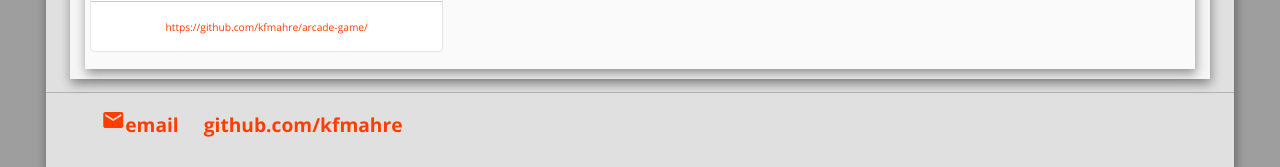
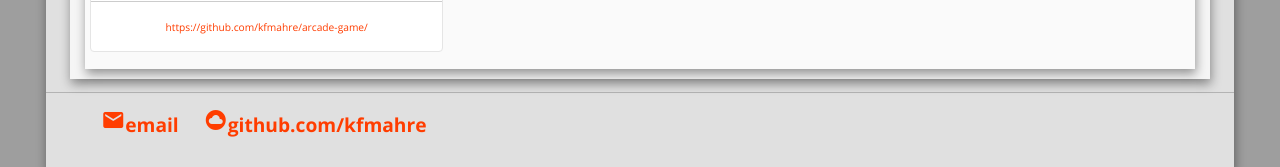
Before and after one commit to kfmahre/kfmahre.github.io, a Jekyll site: the page built from index.html, in a window 1280 px wide. Shown: the part 1721-1888 px from the top of the page. Built offline with Jekyll 4.4.1, drawn with Linux system fonts in a browser that asks for light colours.

Commit message:
added a cloud icon next to link to github for lack of a better icon

```diff
--- a/_layouts/default.html
+++ b/_layouts/default.html
@@ -37,7 +37,7 @@
     <footer>
       <ul>
         <li><a href="mailto:kfmahre@gmail.com"><i class="material-icons">mail</i>email</a></li>
-        <li><a href="https://github.com/kfmahre">github.com/kfmahre</a></li>
+        <li><a href="https://github.com/kfmahre"><i class="material-icons">cloud_circle</i>github.com/kfmahre</a></li>
       </ul>
     </footer>
 
```
